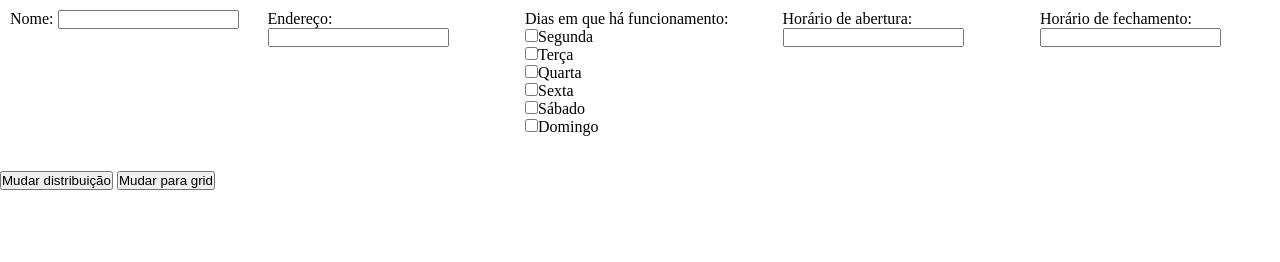
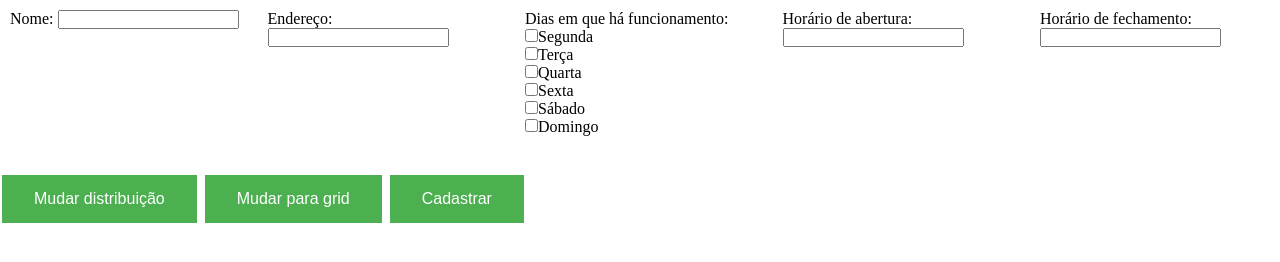
Before and after one commit to berpinheiroo/Secao3, a plain HTML site: page 3.1/index.html in a window 1280 px wide. Drawn offline with Linux system fonts and the light colour scheme.

Commit message:
Estilizando botões

```diff
--- a/3.1/index.html
+++ b/3.1/index.html
@@ -39,6 +39,7 @@
     <div class="buttons">
         <button id="btnDirection" type="button">Mudar distribuição</button>
         <button id="btnGrid" type="button">Mudar para grid</button>
+        <button id="btnSubmit" type="submit">Cadastrar</button>
     </div>
 </body>
 <script src="script.js"></script>
--- a/3.1/style.css
+++ b/3.1/style.css
@@ -21,3 +21,16 @@
     box-sizing: border-box;
     margin-bottom: 25px;
 }
+
+button {
+    background-color: #4CAF50;
+    border: none;
+    color: white;
+    padding: 15px 32px;
+    text-align: center;
+    text-decoration: none;
+    display: inline-block;
+    font-size: 16px;
+    margin: 4px 2px;
+    cursor: pointer;
+  }
```
